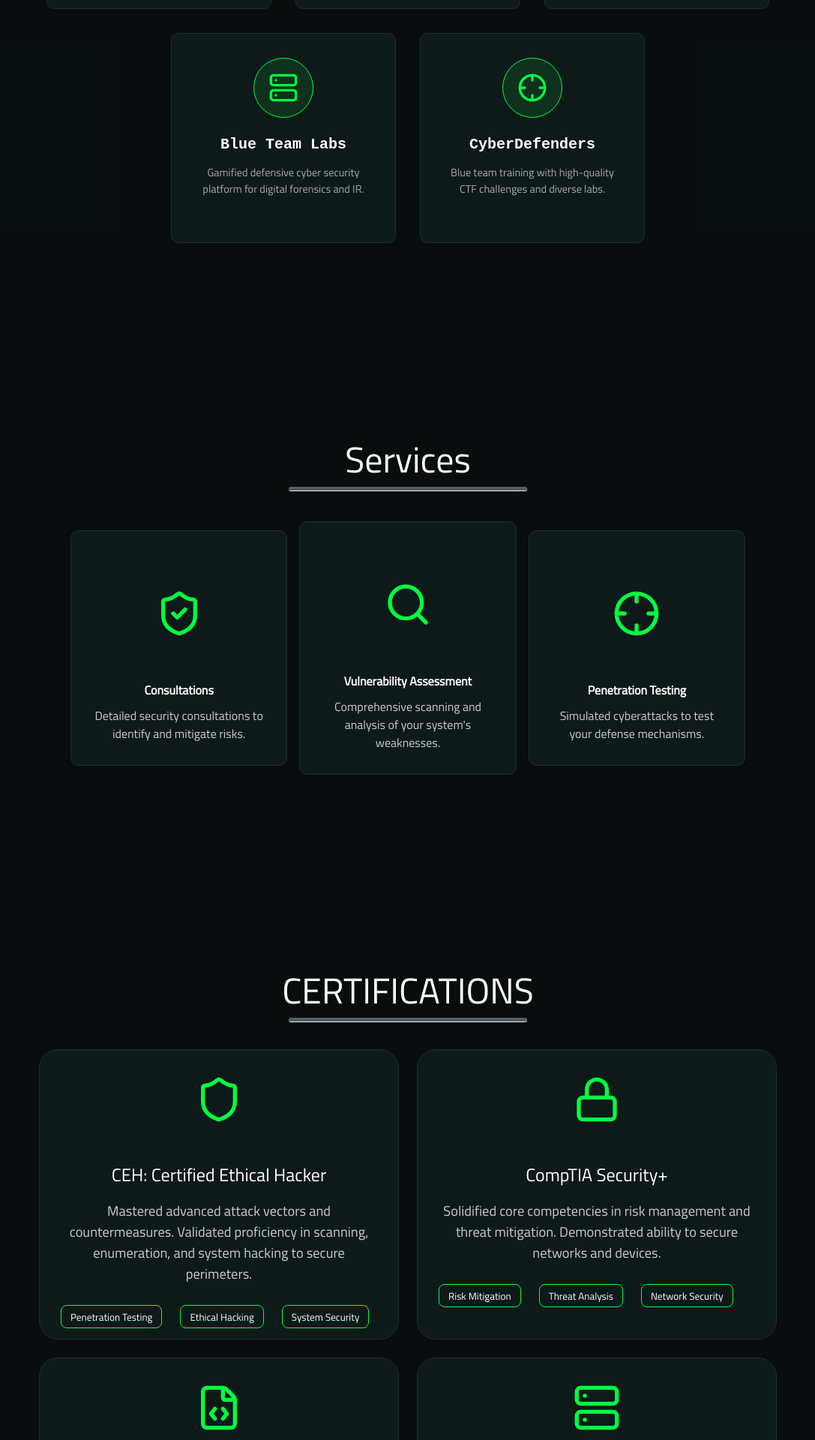
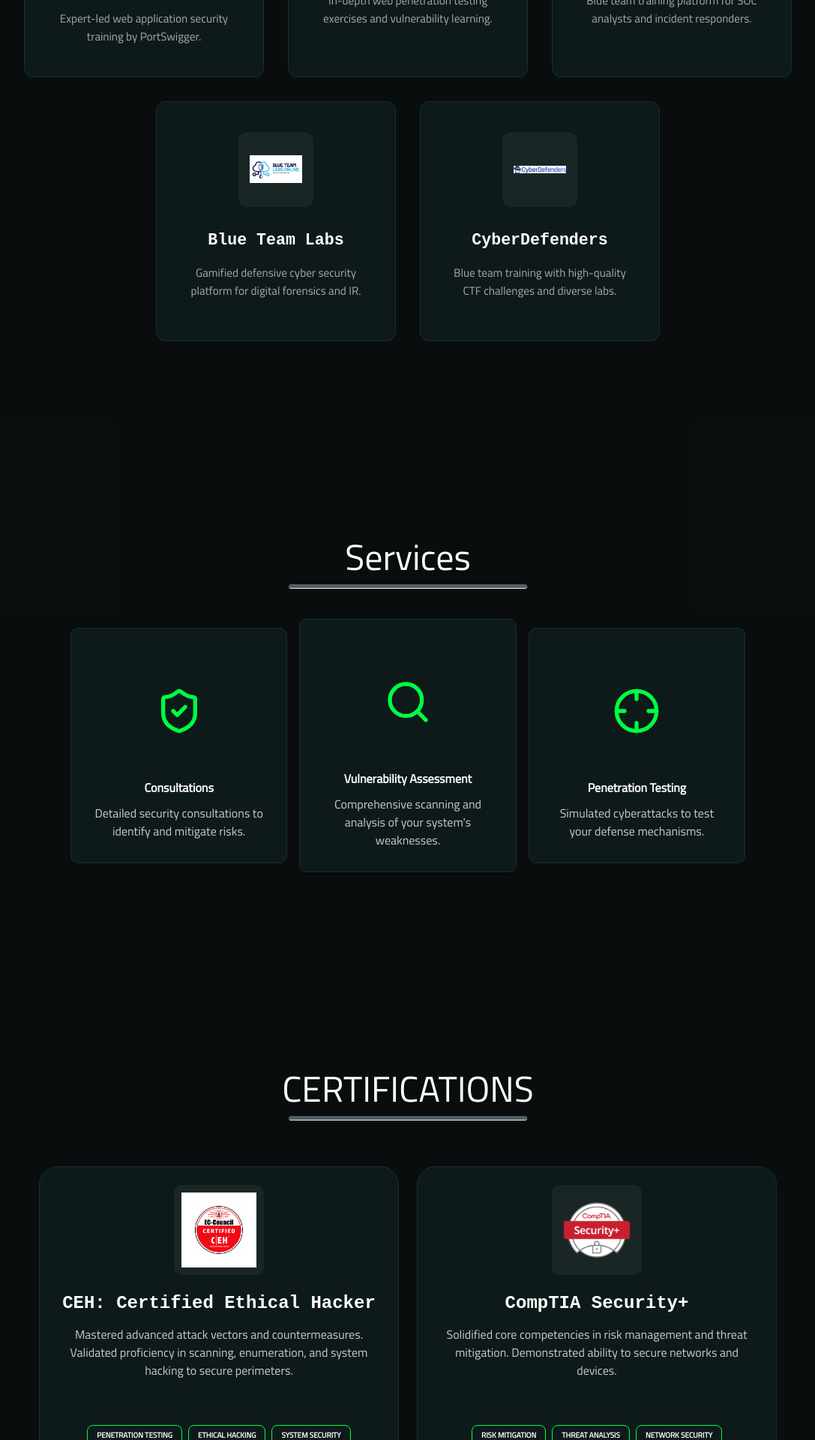
Before and after one commit to alysonjan/cyberbob-website, a React (Create React App) app: page / in a window 1280 px wide. Shown: the part 2487-4407 px from the top of the page at 75% size, without its empty margins (96-1183 px from the left). Built offline with nearby package versions, Linux system fonts and the light colour scheme.

Commit message:
add images and logo

```diff
--- a/src/components/ProjectsSection/index.js
+++ b/src/components/ProjectsSection/index.js
@@ -2,7 +2,7 @@ import React from "react";
 import { Line, Title, TitleContainer } from "../shared/SharedStyles";
 import { motion } from "framer-motion";
 import {
-  LogoWrapper,
+  Logo,
   ProjectContainer,
   ProjectDescription,
   ProjectsContainer,
@@ -12,19 +12,6 @@ import {
   StackWrapper,
   Tech,
 } from "./projectStyles";
-import { Shield, BookOpen, Lock, Server, Cloud, Cpu, FileCode, Award } from "lucide-react";
-
-const getIconForProject = (title) => {
-  const lowerTitle = title.toLowerCase();
-  if (lowerTitle.includes("hacker")) return <Shield size={64} color="#00FF41" />;
-  if (lowerTitle.includes("security+")) return <Lock size={64} color="#00FF41" />;
-  if (lowerTitle.includes("isc2")) return <BookOpen size={64} color="#00FF41" />;
-  if (lowerTitle.includes("blue team")) return <Server size={64} color="#00FF41" />;
-  if (lowerTitle.includes("aws")) return <Cloud size={64} color="#00FF41" />;
-  if (lowerTitle.includes("analyst")) return <Cpu size={64} color="#00FF41" />;
-  if (lowerTitle.includes("certificate")) return <Award size={64} color="#00FF41" />;
-  return <FileCode size={64} color="#00FF41" />;
-};
 
 const ProjectSection = ({ id, title, projects }) => {
   return (
@@ -36,15 +23,13 @@ const ProjectSection = ({ id, title, projects }) => {
     >
       <TitleContainer>
         <Title>{title}</Title>
-        <Line />
+        <Line style={{ marginBottom: "25px" }} />
       </TitleContainer>
       <ProjectContainer>
         {projects.map((item, index) => {
           return (
             <ProjectWrapper key={index}>
-              <LogoWrapper>
-                {getIconForProject(item.title)}
-              </LogoWrapper>
+              <Logo src={item.img} alt={item.title} loading="lazy" />
               <ProjectTitle>{item.title}</ProjectTitle>
               <ProjectDescription>{item.description}</ProjectDescription>
               <StackContainer>
--- a/src/components/ProjectsSection/projectStyles.js
+++ b/src/components/ProjectsSection/projectStyles.js
@@ -17,17 +17,21 @@ export const ProjectContainer = styled.div`
 
 export const ProjectWrapper = styled.div`
   width: 30rem;
-  height: 24.188rem;
+  height: 25rem; /* Adjusted height for images */
   border-radius: 1.563rem;
   background: #0e1a1a;
   margin: 0.25rem 0.25rem 1.25rem 0.25rem;
-  padding: 1rem;
+  padding: 1.5rem;
   border: 1px solid #1a2f2f;
   transition: all 0.2s ease-in-out;
+  display: flex;
+  flex-direction: column;
+  align-items: center;
 
   &:hover {
       border: 1px solid #00FF41;
-      transform: scale(1.02);
+      transform: translateY(-5px);
+      box-shadow: 0 5px 15px rgba(0, 255, 65, 0.2);
   }
 
   @media screen and (max-width: 768px) {
@@ -36,61 +40,53 @@ export const ProjectWrapper = styled.div`
   }
 `;
 
-export const LogoWrapper = styled.div`
-  width: 100px;
-  height: 100px;
-  display: flex;
-  justify-content: center;
-  align-items: center;
-  margin: 0 auto;
+export const Logo = styled.img`
+  width: 120px;
+  height: 120px;
+  object-fit: contain;
+  margin-bottom: 1.5rem;
+  padding: 10px;
+  background: rgba(255, 255, 255, 0.05);
+  border-radius: 10px;
 
   @media screen and (max-width: 768px) {
-    width: 5rem;
-    height: 5rem;
-  }
-
-  @media screen and (max-width: 480px) {
-    width: 3rem;
-    height: 3rem;
+    width: 100px;
+    height: 100px;
   }
 `;
 
 export const ProjectTitle = styled.div`
   display: flex;
   justify-content: center;
-  margin-top: 2rem;
+  margin-bottom: 1rem;
   color: #fff;
   font-size: 1.5rem;
-  font-weight: 400;
+  font-weight: 600;
+  text-align: center;
+  font-family: 'Courier New', Courier, monospace;
 
   @media screen and (max-width: 768px) {
     font-size: 1.2rem;
-    font-weight: 200;
-    margin-top: 1rem;
   }
 `;
 
 export const ProjectDescription = styled.div`
-  font-size: 1.15rem;
-  line-height: 1.75rem;
+  font-size: 1rem;
+  line-height: 1.5;
   text-align: center;
-  margin: 1rem;
+  margin-bottom: 1.5rem;
   color: #ccc;
+  flex-grow: 1;
 
   @media screen and (max-width: 768px) {
     font-size: 0.9rem;
-    line-height: 1.17rem;
-    margin: 0.75rem;
   }
 `;
 
 export const StackContainer = styled.div`
   display: flex;
   flex-wrap: wrap;
-
-  @media screen and (max-width: 768px) {
-    margin: 0 20px;
-  }
+  justify-content: center;
 `;
 
 export const StackWrapper = styled.div`
@@ -99,14 +95,10 @@ export const StackWrapper = styled.div`
   border-radius: 0.5rem;
   color: #00FF41;
   padding: 0.15rem 0.75rem;
-  font-size: 16px;
-  margin: 0.75rem;
-
-  @media screen and (max-width: 768px) {
-    padding: 0.15rem 0.75rem;
-    font-size: 14px;
-    margin: 0.25rem;
-  }
+  font-size: 12px;
+  margin: 0.25rem;
+  text-transform: uppercase;
+  font-weight: bold;
 `;
 
 export const Tech = styled.small``;
--- a/src/components/SkillsSection/index.js
+++ b/src/components/SkillsSection/index.js
@@ -8,36 +8,8 @@ import {
   SkillWrapper,
   SkillTitle,
   SkillDescription,
+  SkillImage,
 } from "./skillsStyles";
-import {
-  Terminal,
-  Box,
-  ShieldCheck,
-  Globe,
-  FlaskConical,
-  ShieldAlert,
-  Server,
-  Crosshair,
-  Cpu
-} from "lucide-react";
-
-const getIcon = (name) => {
-  const lowerName = name.toLowerCase();
-
-  if (lowerName.includes("tryhackme")) return <Terminal size={40} color="#00FF41" />;
-  if (lowerName.includes("hackthebox")) return <Box size={40} color="#00FF41" />;
-  if (lowerName.includes("tcm")) return <ShieldCheck size={40} color="#00FF41" />;
-  if (lowerName.includes("web security")) return <Globe size={40} color="#00FF41" />;
-
-  if (lowerName.includes("pentesterlab")) return <FlaskConical size={40} color="#00FF41" />;
-  if (lowerName.includes("letsdefend")) return <ShieldAlert size={40} color="#00FF41" />;
-
-  if (lowerName.includes("blue team")) return <Server size={40} color="#00FF41" />;
-  if (lowerName.includes("cyberdefenders")) return <Crosshair size={40} color="#00FF41" />;
-
-  return <Cpu size={40} color="#00FF41" />;
-};
-
 
 const SkillsSection = ({ id, title, frontend, api, backend }) => {
   // Merge all platforms into a single array for consistent alignment
@@ -60,7 +32,7 @@ const SkillsSection = ({ id, title, frontend, api, backend }) => {
           return (
             <SkillWrapper key={index}>
               <SkillImageContainer>
-                {getIcon(item.name || "")}
+                <SkillImage src={item.img} alt={item.name} />
               </SkillImageContainer>
               <SkillTitle>{item.name}</SkillTitle>
               <SkillDescription>{item.description}</SkillDescription>
--- a/src/components/SkillsSection/skillsStyles.js
+++ b/src/components/SkillsSection/skillsStyles.js
@@ -7,12 +7,12 @@ export const SkillsContainer = styled.div`
 `;
 
 export const SkillsWrapper = styled.div`
-  max-width: 1200px; /* Constrain width for better grid centering */
+  max-width: 1200px;
   margin: 0 auto;
   display: flex;
-  justify-content: center; /* Center items instead of space-evenly */
+  justify-content: center;
   flex-wrap: wrap;
-  gap: 2rem; /* Consistent spacing between items */
+  gap: 2rem;
   padding: 0 20px;
 
   @media screen and (max-width: 768px) {
@@ -23,19 +23,19 @@ export const SkillsWrapper = styled.div`
 export const SkillWrapper = styled.div`
   display: flex;
   flex-direction: column;
-  justify-content: flex-start; /* Align content to top */
+  justify-content: flex-start;
   align-items: center;
-  padding: 2rem;
-  width: 300px; /* Fixed width */
-  min-height: 280px; /* Minimum height for consistency */
+  padding: 2.5rem 2rem;
+  width: 320px;
+  min-height: 320px;
   background: #0e1a1a;
-  border-radius: 10px;
+  border-radius: 12px;
   border: 1px solid #1a2f2f;
   transition: all 0.3s ease-in-out;
 
   &:hover {
-      transform: translateY(-5px);
-      box-shadow: 0 5px 15px rgba(0, 255, 65, 0.2);
+      transform: translateY(-8px);
+      box-shadow: 0 8px 25px rgba(0, 255, 65, 0.15);
       border: 1px solid #00FF41;
   }
 `;
@@ -44,31 +44,38 @@ export const SkillImageContainer = styled.div`
   display: flex;
   align-items: center;
   justify-content: center;
-  margin-bottom: 1.5rem;
-  width: 80px;
-  height: 80px;
-  border-radius: 50%;
-  background: rgba(0, 255, 65, 0.1);
-  border: 1px solid #00FF41;
-  flex-shrink: 0; /* Prevent icon shrinking */
+  margin-bottom: 2rem;
+  width: 100px;
+  height: 100px;
+  background: rgba(255, 255, 255, 0.05);
+  border-radius: 12px;
+  padding: 15px;
+  transition: all 0.3s ease-in-out;
 
-  @media screen and (max-width: 768px) {
-    width: 70px;
-    height: 70px;
+  ${SkillWrapper}:hover & {
+      background: rgba(0, 255, 65, 0.1);
+      transform: scale(1.05);
   }
+`;
+
+export const SkillImage = styled.img`
+  width: 100%;
+  height: 100%;
+  object-fit: contain;
 `;
 
 export const SkillTitle = styled.h3`
   color: #fff;
-  font-size: 1.25rem;
-  margin-bottom: 1rem;
+  font-size: 1.35rem;
+  margin-bottom: 1.25rem;
   text-align: center;
   font-family: 'Courier New', Courier, monospace;
+  font-weight: 700;
 `;
 
 export const SkillDescription = styled.p`
   color: #aaa;
-  font-size: 0.9rem;
+  font-size: 0.95rem;
   text-align: center;
-  line-height: 1.5;
+  line-height: 1.6;
 `;
--- a/src/data/Info.js
+++ b/src/data/Info.js
@@ -91,7 +91,7 @@ export const ProjectInfo = {
   title: "CERTIFICATIONS",
   projects: [
     {
-      img: require("../images/ech.png"),
+      img: require("../images/ceh.png"),
       title: "CEH: Certified Ethical Hacker",
       description:
         "Mastered advanced attack vectors and countermeasures. Validated proficiency in scanning, enumeration, and system hacking to secure perimeters.",
```
